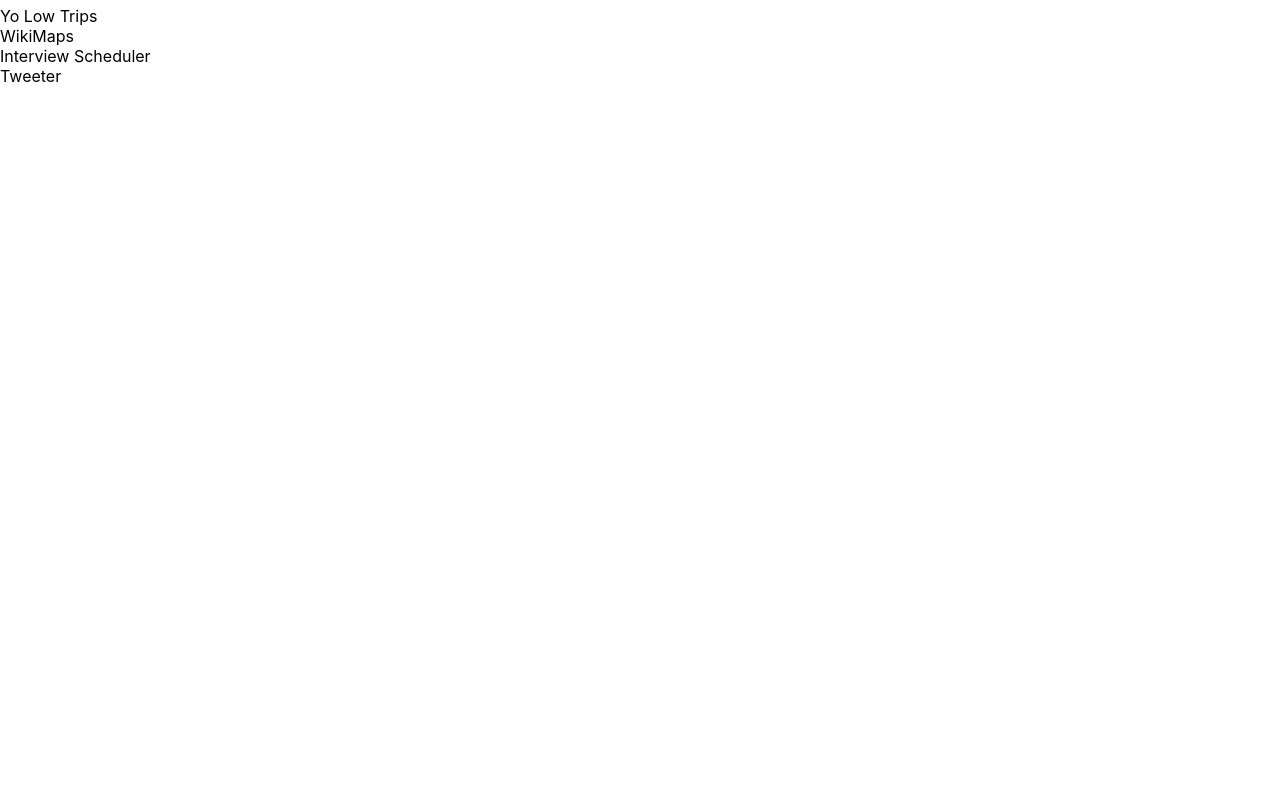
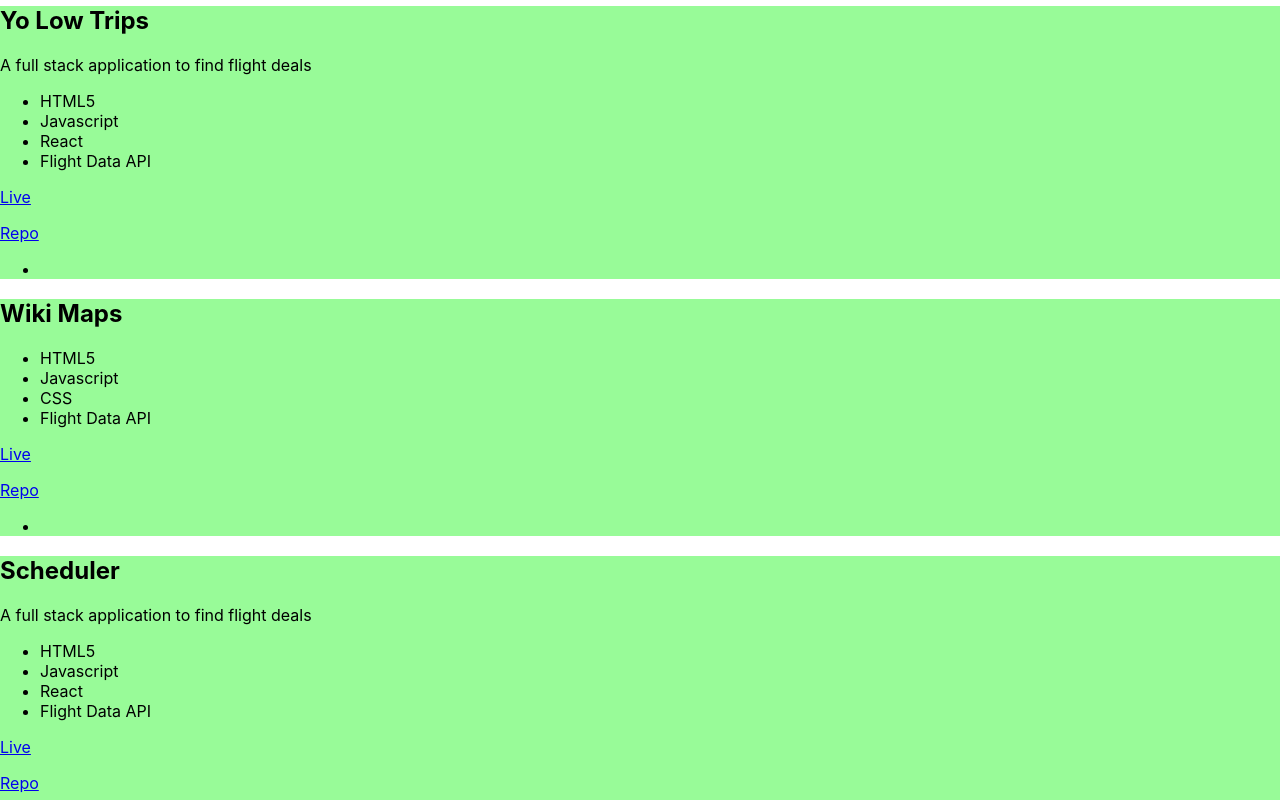
Before and after one commit to Charlesdigital/Portfolio_1, a React (Create React App) app: page / in a window 1280 px wide. Shown: the part 1380-2180 px from the top of the page. Built offline with nearby package versions, Linux system fonts and the light colour scheme.

Commit message:
add project container

```diff
--- a/src/components/Projects/projects.css
+++ b/src/components/Projects/projects.css
@@ -1,3 +1,7 @@
 .projects {
     height: 100vh;
 }
+
+.projectContainer {
+    background-color:palegreen;
+}
--- a/src/components/Projects/projects.jsx
+++ b/src/components/Projects/projects.jsx
@@ -4,14 +4,63 @@ import "./projects.css";
 function Projects() {
 
     return (
-<div className="projects">
-    <div> Yo Low Trips</div>
-    <div> WikiMaps </div>
-    <div> Interview Scheduler </div>
-    <div> Tweeter </div>
+<section className="projects">
+    <div className="projectContainer">
+    <h1>Yo Low Trips</h1>
+    <p> A full stack application to find flight deals</p>
+    <ul>
+    <li>HTML5</li>
+    <li>Javascript</li>
+    <li>React</li>
+    <li>Flight Data API</li>
+   </ul>
+   <a href="https://hotartistapp.netlify.app/" target="_blank">Live</a>
+   <ul>
+   </ul>
+   <a href="https://github.com/Charlesdigital/Yo-Low-Trips" target="_blank">Repo</a>
+   <ul>
+    <li></li>
+   </ul>
+    </div>
+
+    <div className="projectContainer">
+    <h1>Wiki Maps</h1>
+    <p> </p>
+    <ul>
+    <li>HTML5</li>
+    <li>Javascript</li>
+    <li>CSS</li>
+    <li>Flight Data API</li>
+   </ul>
+   <a href="https://hotartistapp.netlify.app/" target="_blank">Live</a>
+   <ul>
+   </ul>
+   <a href="https://github.com/araff-16/Wiki-Maps/tree/master">Repo</a>
+   <ul>
+    <li></li>
+   </ul>
+    </div>
+    <div className="projectContainer">
+    <h1>Scheduler</h1>
+    <p> A full stack application to find flight deals</p>
+    <ul>
+    <li>HTML5</li>
+    <li>Javascript</li>
+    <li>React</li>
+    <li>Flight Data API</li>
+   </ul>
+   <a href="https://hotartistapp.netlify.app/" target="_blank">Live</a>
+   <ul>
+   </ul>
+   <a href="https://github.com/Charlesdigital/scheduler" target="_blank">Repo</a>
+   <ul>
+    <li></li>
+   </ul>
+    </div>
 
 
-</div>
+
+</section>
     )
 }
   export default Projects
```
